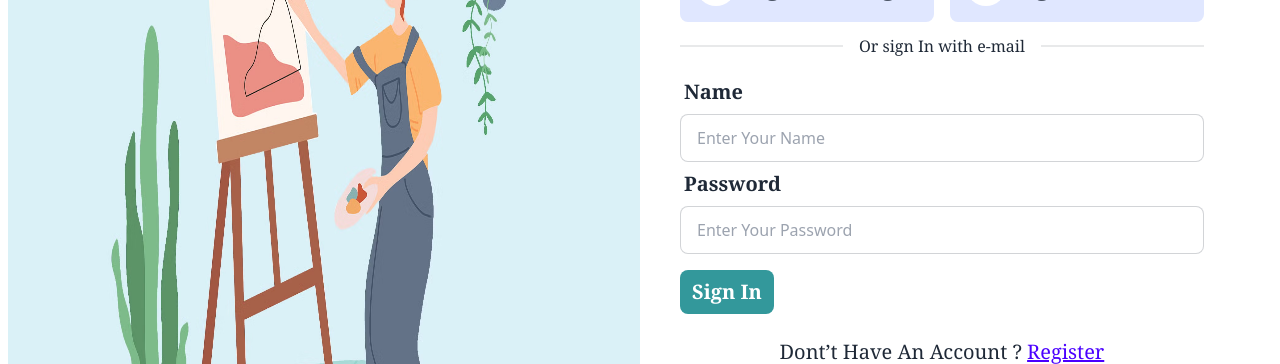
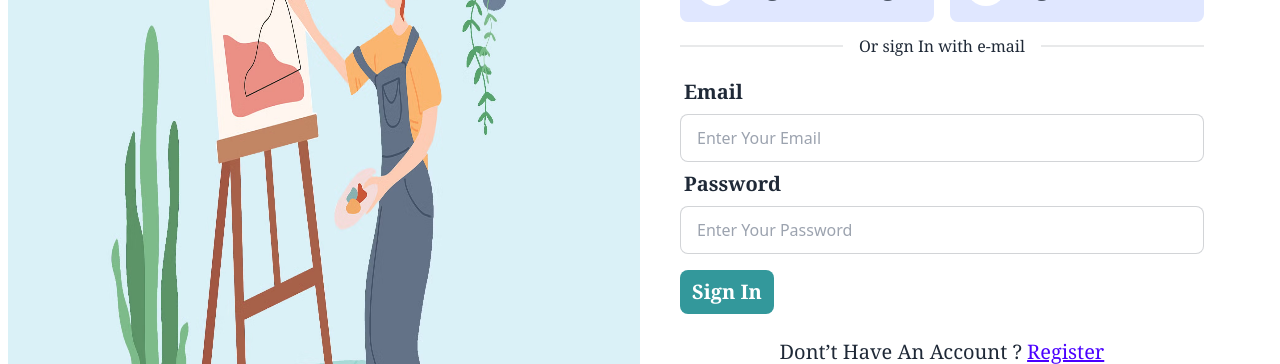
Before and after one commit to Mehebul02/Artistic-Vistas-Client, a React (Vite) app: page /login in a window 1280 px wide. Shown: the part 310-674 px from the top of the page. Built offline with nearby package versions, Linux system fonts and the light colour scheme; no server answers.

Commit message:
Navbar commplited

```diff
--- a/src/components/Headers/Navbar.jsx
+++ b/src/components/Headers/Navbar.jsx
@@ -1,6 +1,8 @@
 import { Link, NavLink } from "react-router-dom";
+import useAuth from "../../hooks/useAuth";
 
 const Navbar = () => {
+  const {user} =useAuth()
   const navLink = (
     <>
       <NavLink
@@ -92,23 +94,10 @@ const Navbar = () => {
         <ul className="menu menu-horizontal gap-10 px-1">{navLink}</ul>
       </div>
       <div className="navbar-end">
-        <Link to="/login">
-          <div>
-            <a
-              href="#_"
-              className="relative inline-flex items-center justify-start px-6 py-3 overflow-hidden font-medium transition-all bg-[#571f8e] rounded-xl group"
-            >
-              <span className="absolute top-0 right-0 inline-block w-4 h-4 transition-all duration-500 ease-in-out bg-[#2b074e] rounded group-hover:-mr-4 group-hover:-mt-4">
-                <span className="absolute top-0 right-0 w-5 h-5 rotate-45 translate-x-1/2 -translate-y-1/2 bg-white"></span>
-              </span>
-              <span className="absolute bottom-0 left-0 w-full h-full transition-all duration-500 ease-in-out delay-200 -translate-x-full translate-y-full bg-[#4f1b82] rounded-2xl group-hover:mb-12 group-hover:translate-x-0"></span>
-              <span className="relative w-full text-left text-white transition-colors duration-200 ease-in-out group-hover:text-white text-xl font-serif font-semibold">
-                Login
-              </span>
-            </a>
-          </div>
-        </Link>
-        {/* <div className="dropdown dropdown-end ">
+       {
+        user ? <>
+
+        <div className="dropdown dropdown-end ">
           <div
             tabIndex={0}
             role="button"
@@ -127,12 +116,32 @@ const Navbar = () => {
           >
             <div className="space-y-3">
               <h1 className="text-2xl font-serif font-medium">Alif Islam</h1>
-              <button className="bg-[#571f8e] px-4 py-2 rounded-md text-xl text-white  font-serif font-semibold">
+              <button  className="bg-[#571f8e] px-4 py-2 rounded-md text-xl text-white  font-serif font-semibold">
                 Log Out
               </button>
             </div>
           </ul>
-        </div> */}
+        </div>
+        </>:<>
+        <Link to="/login">
+          <div>
+            <a
+              href="#_"
+              className="relative inline-flex items-center justify-start px-6 py-3 overflow-hidden font-medium transition-all bg-[#571f8e] rounded-xl group"
+            >
+              <span className="absolute top-0 right-0 inline-block w-4 h-4 transition-all duration-500 ease-in-out bg-[#2b074e] rounded group-hover:-mr-4 group-hover:-mt-4">
+                <span className="absolute top-0 right-0 w-5 h-5 rotate-45 translate-x-1/2 -translate-y-1/2 bg-white"></span>
+              </span>
+              <span className="absolute bottom-0 left-0 w-full h-full transition-all duration-500 ease-in-out delay-200 -translate-x-full translate-y-full bg-[#4f1b82] rounded-2xl group-hover:mb-12 group-hover:translate-x-0"></span>
+              <span className="relative w-full text-left text-white transition-colors duration-200 ease-in-out group-hover:text-white text-xl font-serif font-semibold">
+                Login
+              </span>
+            </a>
+          </div>
+        </Link>
+        </>
+
+       }
       </div>
     </div>
   );
--- a/src/pages/Login.jsx
+++ b/src/pages/Login.jsx
@@ -2,7 +2,32 @@ import { FaGithub } from "react-icons/fa";
 import { FcGoogle } from "react-icons/fc";
 import { Link } from "react-router-dom";
 import signIn from "../assets/art.avif";
+import useAuth from "../hooks/useAuth";
+import toast, { Toaster } from "react-hot-toast";
+import Swal from "sweetalert2";
 const Login = () => {
+    const {userSignIn}=useAuth()
+    const handleSignIn =e=>{
+        e.preventDefault()
+        const form = e.target
+        const email = form.email.value
+        const password = form.password.value
+        console.log(email,password)
+        userSignIn(email,password)
+        .then(result =>{
+            console.log(result.user)
+            Swal.fire({
+                title: "Success",
+                text: "Login Successfully",
+                icon: "success",
+              });
+              form.reset()
+        })
+        .catch(error =>{
+            console.log(error)
+            toast.error('Auth/invalid-credential')
+        })
+    }
   return (
     <div className=" flex flex-col md:flex lg:flex-row p-2 lg:space-x-10 mt-10 max-w-[1300px] mx-auto">
       <div
@@ -43,17 +68,17 @@ const Login = () => {
         </div>
         <div className="divider font-serif">Or sign In with e-mail</div>
 
-        <form>
+        <form onSubmit={handleSignIn}>
           <label className="form-control w-full ">
             <div className="label">
               <span className="label-text text-xl font-serif font-semibold">
-                Name
+                Email
               </span>
             </div>
             <input
-              type="text"
-              name="name"
-              placeholder="Enter Your Name"
+              type="email"
+              name="email"
+              placeholder="Enter Your Email"
               required
               className="input input-bordered w-full "
             />
@@ -65,7 +90,7 @@ const Login = () => {
               </span>
             </div>
             <input
-              type="text"
+              type="password"
               name="password"
               placeholder="Enter Your Password"
               className="input input-bordered w-full "
@@ -75,6 +100,7 @@ const Login = () => {
           <button className="bg-[#33989B] px-3 py-2 rounded-lg text-xl font-serif text-white font-semibold mt-4">
             Sign In
           </button>
+          <Toaster/>
         </form>
 
         <p className="text-center text-xl font-serif my-6">
--- a/src/pages/Register.jsx
+++ b/src/pages/Register.jsx
@@ -1,11 +1,12 @@
 import signUp from "../assets/Painting .webp";
 
-import { Link } from "react-router-dom";
+import { Link,  useNavigate } from "react-router-dom";
 import useAuth from "../hooks/useAuth";
 import toast, { Toaster } from "react-hot-toast";
 import Swal from "sweetalert2";
 const Register = () => {
   const { createUser } = useAuth();
+  const navigate =useNavigate()
   const handleRegister = (e) => {
     e.preventDefault();
     const form = e.target;
@@ -29,6 +30,8 @@ const Register = () => {
           icon: "success",
         });
         form.reset();
+        navigate('/login')
+
       })
       .catch((error) => {
         console.log(error);
--- /dev/null
+++ b/src/privateroute/PrivateRoute.jsx
@@ -0,0 +1,13 @@
+import { Navigate, useLocation } from "react-router-dom";
+import useAuth from "../hooks/useAuth";
+
+const PrivateRoute = ({ children }) => {
+  const { user } = useAuth();
+  const location = useLocation()
+  if (user) {
+    return children;
+  }
+  return <Navigate to='/login' state={location?.pathname || '/'} ></Navigate>
+};
+
+export default PrivateRoute;
--- a/src/provider/AuthProvider.jsx
+++ b/src/provider/AuthProvider.jsx
@@ -1,16 +1,35 @@
-import { createUserWithEmailAndPassword } from "firebase/auth";
-import { createContext, useState } from "react";
+import { createUserWithEmailAndPassword, onAuthStateChanged, signInWithEmailAndPassword } from "firebase/auth";
+import { createContext, useEffect, useState } from "react";
 import auth from "../firebase/firebase_config";
 
 export const AuthContext = createContext(null);
 const AuthProvider = ({ children }) => {
     const [user ,setUser] =useState()
+    const [loading,setLoading] = useState(true)
     const createUser=(email,password)=>{
+        setLoading(true)
         return createUserWithEmailAndPassword(auth, email, password)
     }
+    const userSignIn =(email,password)=>{
+        setLoading(true)
+        return signInWithEmailAndPassword(auth,email,password)
+    }
+    useEffect(()=>{
+     const unsubscribe =   onAuthStateChanged(auth, (currentUser) => {
+        setLoading(false)
+            setUser(currentUser)
+            console.log('Tui sob somoy thakbi')
+          });
+          return ()=>{
+            unsubscribe()
+          }
+    },
+        [])
   const authInfo = {
     user,
-    createUser
+    loading,
+    createUser,
+    userSignIn
   };
   return (
     <AuthContext.Provider value={authInfo}>
```
